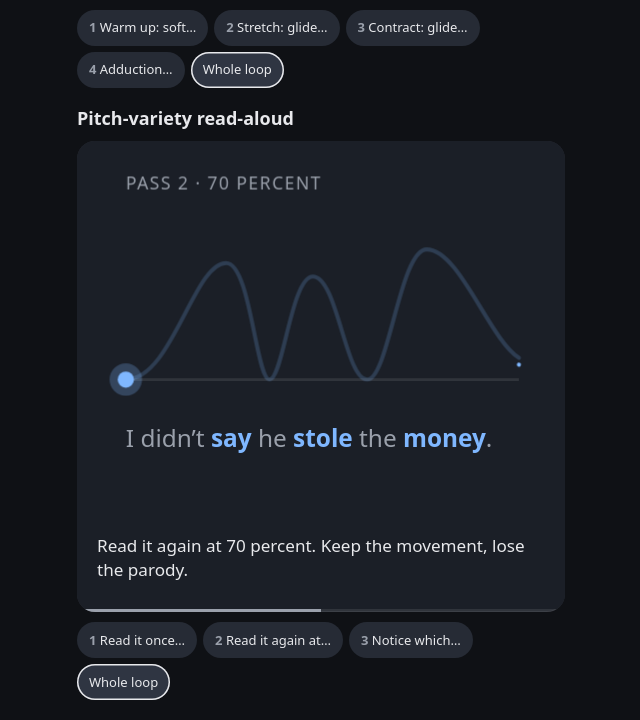
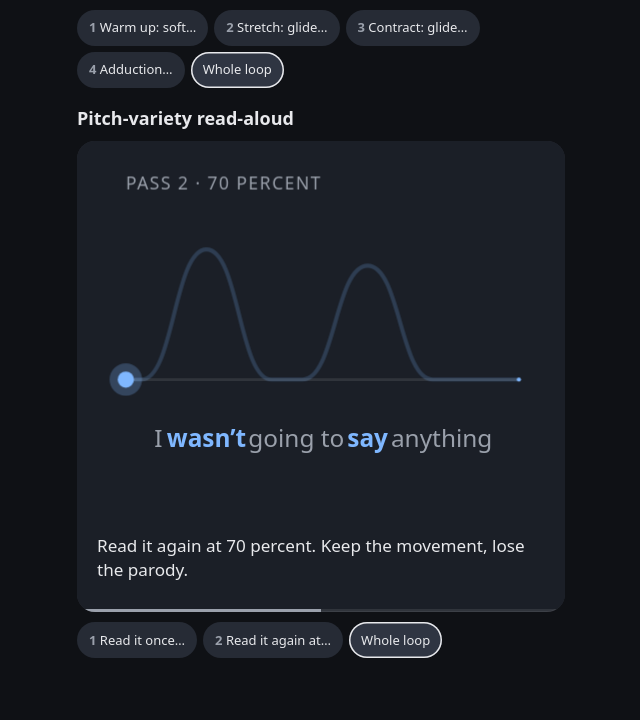
Before and after one commit to joeuk89/voice-coach, a website built with Vite: page gallery.html in a window 1280 px wide. Shown: the part 3636-4356 px from the top of the page, without its empty margins (319-959 px from the left). After the commit the page ends 4314 px from the top, so only its background shows below. Built offline with nearby package versions, Linux system fonts and the light colour scheme.

Commit message:
Build the read-aloud card from the passage's own opening line
Each passage gains a demo line and more rises, marked on single words.
The card draws the current passage's demo line with a peak over each
bold word and redraws on New passage. The exercise is two untimed
steps; the third step is gone.

```diff
--- a/src/animations/index.ts
+++ b/src/animations/index.ts
@@ -47,10 +47,15 @@ interface Part {
  * clocks each frame; inner loops keep their own rhythm. In a window the progress bar shows how far
  * through the window the loop is, and `.anim-windowed` lets a card hide whole-loop-only parts.
  */
-export function mountAnimation(container: HTMLElement, def: AnimationDef, { caption = true } = {}): AnimationPlayer {
+export function mountAnimation(
+  container: HTMLElement,
+  def: AnimationDef,
+  { caption = true, input }: { caption?: boolean; input?: string } = {},
+): AnimationPlayer {
+  const svg = typeof def.svg === 'function' ? def.svg(input) : def.svg;
   container.style.setProperty('--cycle', `${def.cycleSec}s`);
   container.innerHTML = `
-    <div class="anim anim-${def.id}">${def.svg}</div>
+    <div class="anim anim-${def.id}">${svg}</div>
     ${caption ? '<div class="anim-caption"></div>' : ''}
     <div class="anim-progress"><i></i></div>`;
 
--- a/src/animations/read-aloud.css
+++ b/src/animations/read-aloud.css
@@ -1,5 +1,6 @@
-.anim-read-aloud .ra-text { fill: var(--muted); font: 18px var(--font); }
-.anim-read-aloud .ra-text .hot { fill: var(--voice); font-weight: 600; }
+.anim-read-aloud .ra-words { font: 18px var(--font); }
+.anim-read-aloud .ra-text { fill: var(--muted); }
+.anim-read-aloud .ra-text.hot { fill: var(--voice); font-weight: 600; }
 .anim-read-aloud .ra-pass { animation: var(--cycle) step-end infinite; }
 .anim-read-aloud .ra-pass-1 { animation-name: ra-half-1; }
 .anim-read-aloud .ra-pass-2 { animation-name: ra-half-2; }
--- a/src/animations/read-aloud.ts
+++ b/src/animations/read-aloud.ts
@@ -1,27 +1,111 @@
+import { esc } from '../lib/dom';
+import { paragraphs } from '../paragraphs';
 import type { AnimationDef } from '../types';
 import './read-aloud.css';
 
 const base = 176;
+const textY = 226;
+const left = 36;
+const right = 326;
+const fontSize = 18;
+const minFontSize = 13;
+/** Pass 1 rise over each bold word in turn, falling a little across the line as speech does. */
+const peakHeights = [96, 84, 74];
+const maxHalfWidth = 48;
 
-/** Peaks sit over the bold words: “say” at x 110, “stole” at 174, “money” at 258. `scale` shrinks every rise for pass 2. */
-function contour(scale: number): string {
-  const peak = (height: number) => Math.round(base - height * scale);
-  return [
-    `M36 ${base} C 70 ${base}, 86 ${peak(86)}, 110 ${peak(86)}`,
-    `C 128 ${peak(86)}, 132 ${base}, 142 ${base}`,
-    `C 152 ${base}, 158 ${peak(76)}, 174 ${peak(76)}`,
-    `C 192 ${peak(76)}, 198 ${base}, 214 ${base}`,
-    `C 230 ${base}, 238 ${peak(96)}, 258 ${peak(96)}`,
-    `C 282 ${peak(96)}, 304 ${peak(30)}, 326 ${peak(16)}`,
-  ].join(' ');
+/** Advance widths in em of system-ui (SF Pro Text) at 18 px, weight 400; any other character counts as 0.6. */
+const emGroups: [string, number][] = [
+  [' ,.:;!’\'ijlI|', 0.25],
+  ['frt()', 0.34],
+  ['-', 0.45],
+  ['acekvsxyz?J', 0.52],
+  ['bdghnopqu', 0.57],
+  ['EFLPST', 0.58],
+  ['ABKRVXYZ', 0.64],
+  ['CDGHNOQU', 0.72],
+  ['mw', 0.8],
+  ['MW', 0.9],
+];
+const boldFactor = 1.06;
+
+function emWidth(text: string, bold: boolean): number {
+  let sum = 0;
+  for (const ch of text) sum += emGroups.find(([chars]) => chars.includes(ch))?.[1] ?? 0.6;
+  return bold ? sum * boldFactor : sum;
 }
 
-const bigContour = contour(1);
-const softContour = contour(0.7);
+const round = (n: number) => Math.round(n * 10) / 10;
 
-const svg = `
+export interface DemoRun {
+  text: string;
+  hot: boolean;
+  /** Centre of the run; each run is drawn centred on it, so a peak at this x sits exactly over a bold word. */
+  x: number;
+}
+
+export interface DemoLayout {
+  size: number;
+  width: number;
+  runs: DemoRun[];
+  peaks: number[];
+}
+
+/**
+ * Lays a demo line out on one line between the axis ends, centred, from estimated glyph widths.
+ * Each *bold* word and each plain stretch becomes its own run, so estimation error only shows in
+ * the gaps between runs, never in where a peak sits over its word. Long lines shrink to fit.
+ */
+export function layoutDemo(line: string): DemoLayout {
+  const parts = line
+    .split('*')
+    .map((text, i) => ({ text, hot: i % 2 === 1 }))
+    .filter((p) => p.text);
+  const em = parts.reduce((sum, p) => sum + emWidth(p.text, p.hot), 0);
+  const fitted = Math.floor(((right - left) / em) * 2) / 2;
+  const size = Math.max(minFontSize, Math.min(fontSize, fitted));
+  const width = em * size;
+
+  let cursor = left + (right - left - width) / 2;
+  const runs: DemoRun[] = [];
+  for (const { text, hot } of parts) {
+    const visible = text.trim();
+    const lead = emWidth(text.slice(0, text.length - text.trimStart().length), hot) * size;
+    if (visible) runs.push({ text: visible, hot, x: round(cursor + lead + (emWidth(visible, hot) * size) / 2) });
+    cursor += emWidth(text, hot) * size;
+  }
+  return { size, width: round(width), runs, peaks: runs.filter((r) => r.hot).map((r) => r.x) };
+}
+
+/**
+ * Rests on the baseline and rises to a rounded peak over each bold word. Each rise spans at most
+ * `maxHalfWidth` either side of its word, and never past halfway to the next. `scale` shrinks every rise for pass 2.
+ */
+export function contour(peaks: number[], scale: number): string {
+  const path = [`M${left} ${base}`];
+  peaks.forEach((x, i) => {
+    const before = i > 0 ? (x - peaks[i - 1]!) / 2 : x - left;
+    const after = i < peaks.length - 1 ? (peaks[i + 1]! - x) / 2 : right - x;
+    const half = Math.min(maxHalfWidth, before, after);
+    const top = round(base - peakHeights[i % peakHeights.length]! * scale);
+    const [from, to, inner, outer] = [round(x - half), round(x + half), round(x - half / 2), round(x + half / 2)];
+    path.push(`L ${from} ${base}`, `C ${inner} ${base}, ${inner} ${top}, ${x} ${top}`, `C ${outer} ${top}, ${outer} ${base}, ${to} ${base}`);
+  });
+  path.push(`L ${right} ${base}`);
+  return path.join(' ');
+}
+
+/** The card for a passage's demo line; without one it shows the first passage's. */
+function svgFor(demo = paragraphs[0]?.demo ?? ''): string {
+  const { size, runs, peaks } = layoutDemo(demo);
+  const bigContour = contour(peaks, 1);
+  const softContour = contour(peaks, 0.7);
+  const words = runs
+    .map((r) => `<text class="ra-text${r.hot ? ' hot' : ''}" x="${r.x}" y="${textY}">${esc(r.text)}</text>`)
+    .join('');
+
+  return `
 <svg viewBox="0 0 360 290" aria-hidden="true">
-  <line class="pitch-axis" x1="36" y1="${base}" x2="326" y2="${base}"/>
+  <line class="pitch-axis" x1="${left}" y1="${base}" x2="${right}" y2="${base}"/>
   <g class="ra-pass ra-pass-1">
     <text class="anim-label" x="36" y="36">PASS 1 · OVER THE TOP</text>
     <path class="ra-line ra-line-1" pathLength="1" d="${bigContour}"/>
@@ -34,13 +118,14 @@ const svg = `
     <circle class="pitch-dot ra-dot ra-dot-2" r="6" style="offset-path: path('${softContour}')"/>
   </g>
 
-  <text class="ra-text" x="36" y="226">I didn’t <tspan class="hot">say</tspan> he <tspan class="hot">stole</tspan> the <tspan class="hot">money</tspan>.</text>
+  <g class="ra-words" text-anchor="middle" style="font-size: ${size}px">${words}</g>
 </svg>`;
+}
 
 export const readAloud: AnimationDef = {
   id: 'read-aloud',
   cycleSec: 10,
-  svg,
+  svg: svgFor,
   compactViewBox: '0 16 360 226',
   phases: [
     { until: 0.5, caption: 'Read it once completely over the top. Exaggerate every rise and fall.' },
--- a/src/exercises.ts
+++ b/src/exercises.ts
@@ -167,9 +167,8 @@ export const exercises: Exercise[] = [
     name: 'Pitch-variety read-aloud',
     purpose: 'Breaks the monotone habit by over-practising movement, then dialling it back.',
     subSteps: [
-      { text: 'Read it once completely over the top. Exaggerate every rise and fall.', window: [0, 0.5] },
-      { text: 'Read it again at 70 percent. Keep the movement, lose the parody.', window: [0.5, 1] },
-      { text: 'Notice which words carry the pitch moves. Those are the ones that land.', weight: 0 },
+      { text: 'Read it once completely over the top. Exaggerate every rise and fall.', weight: 0, window: [0, 0.5] },
+      { text: 'Read it again at 70 percent. Keep the movement, lose the parody.', weight: 0, window: [0.5, 1] },
     ],
     control: 'untimed',
     duration: { short: 0, full: 120 },
--- a/src/paragraphs.ts
+++ b/src/paragraphs.ts
@@ -1,13 +1,37 @@
+export interface Passage {
+  /** The passage's opening clause, marked the same way, drawn as the card's pitch contour. */
+  demo: string;
+  text: string;
+}
+
 /**
- * Short passages for the pitch-variety read-aloud. Words wrapped in *asterisks*
- * are shown bold as a nudge for where the pitch should move. Add as many as you like;
- * the app rotates through them by day and the "Another" button steps on.
+ * Short passages for the pitch-variety read-aloud. Words wrapped in *asterisks* are shown
+ * bold as a nudge to lift the pitch there; about one per clause. Add as many as you like;
+ * the app rotates through them by day and the "New passage" button steps on.
  */
-export const paragraphs: string[] = [
-  'I wasn’t going to say anything, *honestly*. But then she asked me, in front of *everyone*, whether I had actually read the report. Of course I’d read it. I’d read it *twice*. What I hadn’t done was understand a *single* word of it, and that, it turned out, was the *real* question.',
-  'There are two kinds of people at a train station. The ones who arrive *twenty minutes early* and stand exactly where the doors will open, and the ones who are *sprinting* down the platform as the whistle goes. I have been both. I know which one gets the *good seat*.',
-  'Here’s the thing about mornings. Nobody *likes* them, not really. The ones who claim to are simply the people who went to bed at a *sensible hour*, and I refuse to let them take the credit for that. It isn’t *virtue*. It’s *scheduling*.',
-  'The recipe said *simmer gently*. What I did was walk away, answer one email, and come back to something that could reasonably be described as *charcoal*. The smoke alarm agreed. The neighbours, I suspect, agreed too. Dinner, in the end, was *toast*. Excellent toast, though.',
-  'Picture the room. Forty people, one projector, and a slide that says, in letters a foot high, *Any questions?* Silence. Not thoughtful silence. The *other* kind. And then, from the back, one hand goes up, and a voice says: *could you go back to the beginning?*',
-  'My grandfather had a rule about tools. You could borrow *anything*, as long as you brought it back *cleaner* than you found it. For years I thought this was about the tools. It wasn’t. It was about *you*, and whether he could trust you with the *bigger* things later.',
+export const paragraphs: Passage[] = [
+  {
+    demo: 'I *wasn’t* going to *say* anything',
+    text: 'I *wasn’t* going to *say* anything, *honestly*. But then she asked me, in front of *everyone*, whether I had *actually* read the report. Of *course* I’d read it. I’d read it *twice*. What I *hadn’t* done was understand a *single* word of it, and *that*, it turned out, was the *real* question.',
+  },
+  {
+    demo: 'There are *two* kinds of *people*',
+    text: 'There are *two* kinds of *people* at a train station. The ones who arrive *twenty* minutes *early* and stand *exactly* where the doors will open, and the ones who are *sprinting* down the platform as the *whistle* goes. I have been *both*. I *know* which one gets the *good* seat.',
+  },
+  {
+    demo: 'Here’s the *thing* about *mornings*',
+    text: 'Here’s the *thing* about *mornings*. Nobody *likes* them, not *really*. The ones who *claim* to are simply the people who went to bed at a *sensible* hour, and I *refuse* to let them take the *credit* for that. It isn’t *virtue*. It’s *scheduling*.',
+  },
+  {
+    demo: 'The *recipe* said *simmer* gently',
+    text: 'The *recipe* said *simmer* gently. What I *did* was walk away, answer *one* email, and come back to something that could *reasonably* be described as *charcoal*. The smoke *alarm* agreed. The *neighbours*, I suspect, agreed *too*. Dinner, in the end, was *toast*. *Excellent* toast, though.',
+  },
+  {
+    demo: '*Picture* the room. *Forty* people',
+    text: '*Picture* the room. *Forty* people, *one* projector, and a slide that says, in letters a *foot* high, *Any* questions? *Silence*. Not *thoughtful* silence. The *other* kind. And then, from the *back*, one hand goes up, and a voice says: could you go back to the *beginning*?',
+  },
+  {
+    demo: 'My *grandfather* had a *rule*',
+    text: 'My *grandfather* had a *rule* about tools. You could borrow *anything*, as long as you brought it back *cleaner* than you found it. For *years* I thought this was about the *tools*. It *wasn’t*. It was about *you*, and whether he could *trust* you with the *bigger* things later.',
+  },
 ];
--- a/src/types.ts
+++ b/src/types.ts
@@ -99,7 +99,8 @@ export interface Phase {
 export interface AnimationDef {
   id: AnimationId;
   cycleSec: number;
-  svg: string;
+  /** Inline SVG, or a function that builds it from an input such as a passage's demo line. */
+  svg: string | ((input?: string) => string);
   /** A tighter crop for the guided screen when a panel shares it, so the card shrinks without shrinking the labels. */
   compactViewBox?: string;
   phases: Phase[];
```
Also changed, not shown: docs/decisions-log.md (+1 -0 lines), src/animations/read-aloud.test.ts (added, +42 -0 lines), src/panels/reading.ts (+6 -5 lines), src/paragraphs.test.ts (added, +31 -0 lines), src/screens/guided.ts (+10 -3 lines), src/screens/library/helpers.test.ts (+2 -1 lines), README.md.
